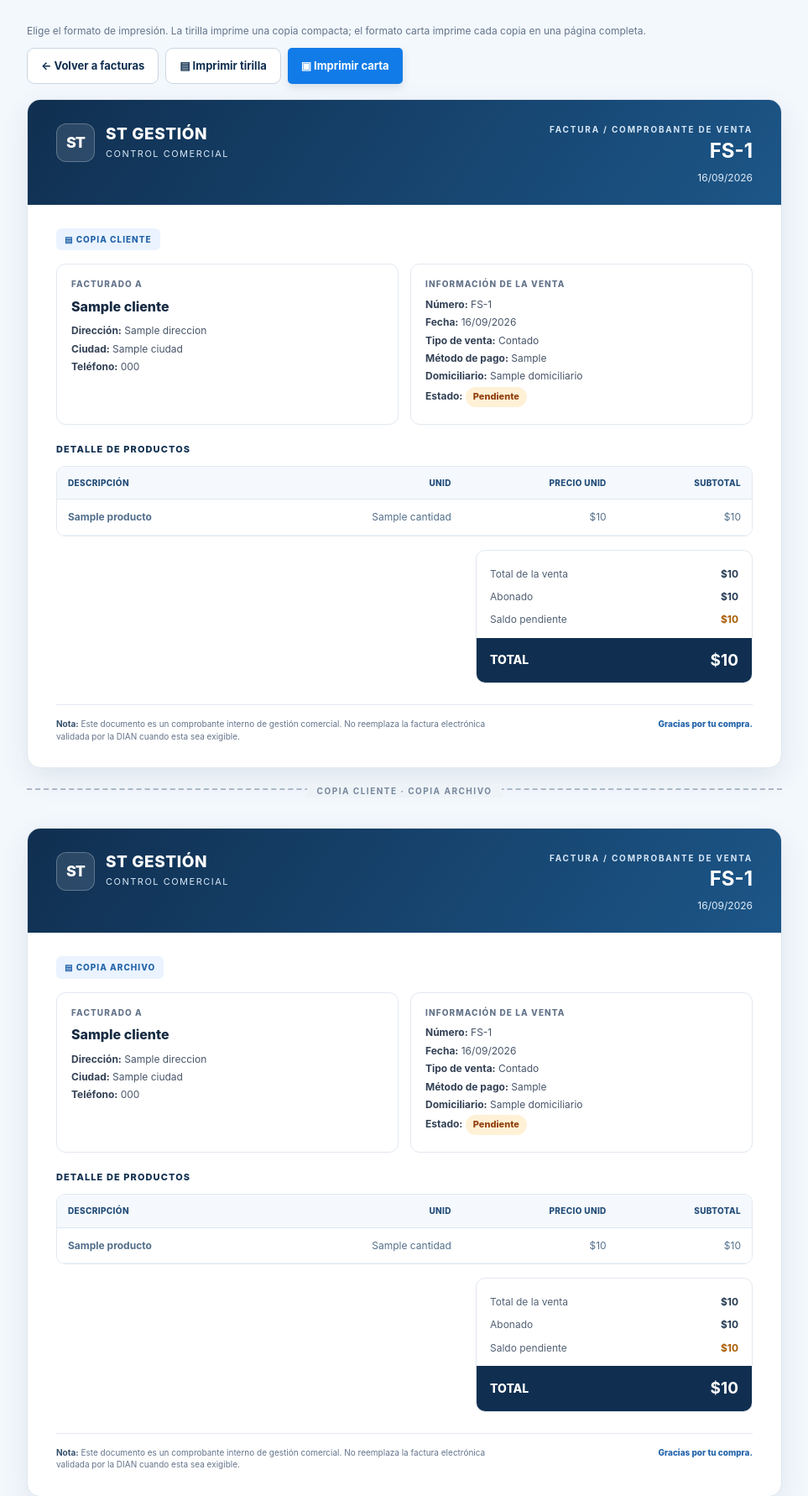
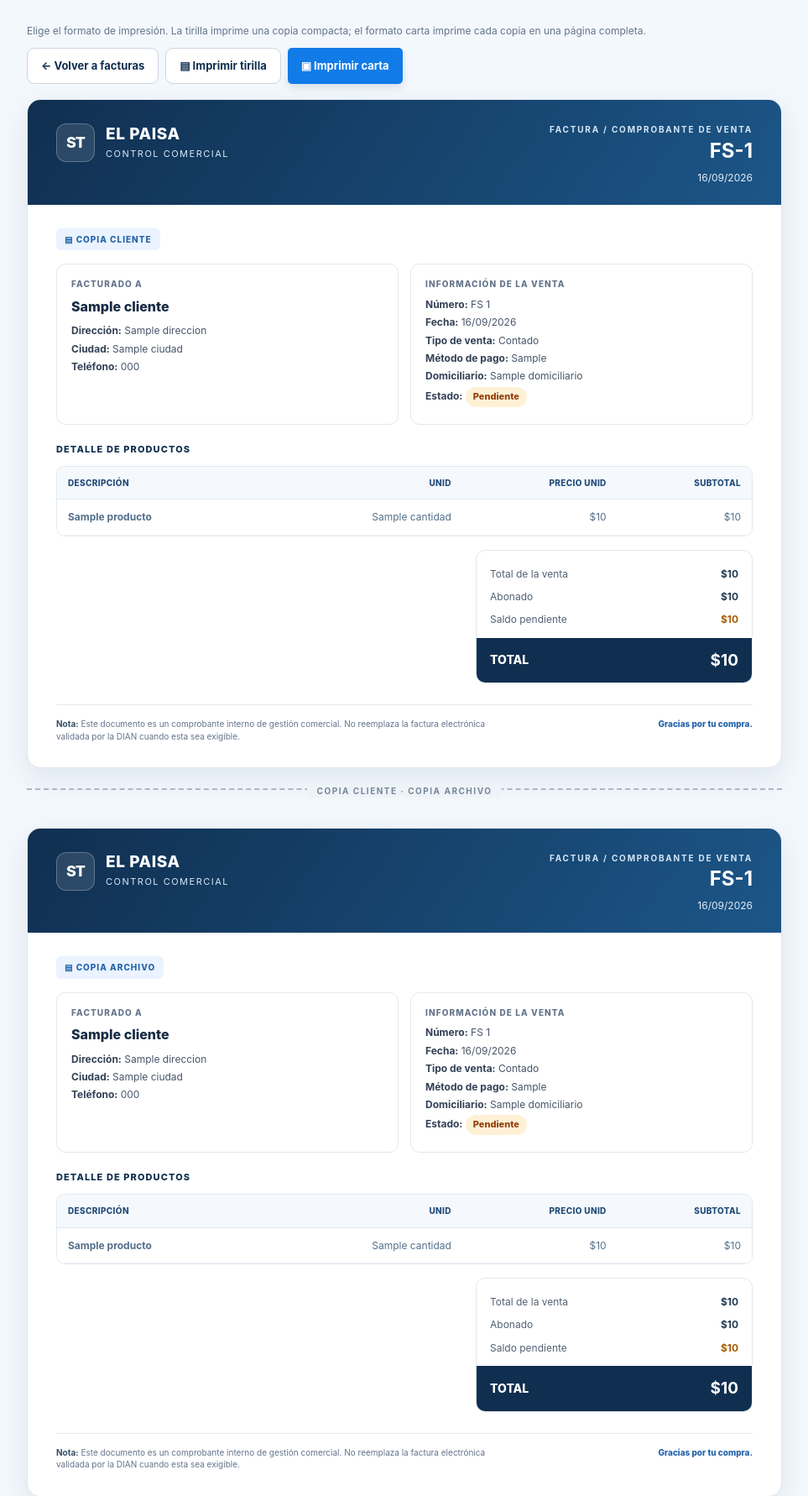
Before and after one commit to fspa11997/sistema-pedidos, a Flask app: page /factura/1 in a window 1280 px wide. Shown: the top 1782 px of the page at 84% size, without its empty margins (158-1121 px from the left). Run offline with Flask 3, Linux system fonts and the light colour scheme; the visitor is signed in with stand-in values (Sample User, id 1); a database or web service that is not in the repository returns one stand-in record (values such as "Sample title"); some libraries are stand-ins or nearby versions.

Commit message:
Actualizar

```diff
--- a/templates/factura.html
+++ b/templates/factura.html
@@ -269,7 +269,7 @@
         <div class="brand">
             <div class="brand-mark">ST</div>
             <div>
-                <div class="brand-name">ST GESTIÓN</div>
+                <div class="brand-name">EL PAISA</div>
                 <div class="brand-subtitle">Control comercial</div>
             </div>
         </div>
@@ -293,7 +293,7 @@
             </div>
             <div class="info-card">
                 <div class="eyebrow">Información de la venta</div>
-                <div class="info-line"><b>Número:</b> FS-{{ factura.id }}</div>
+                <div class="info-line"><b>Número:</b> FS {{ factura.id }}</div>
                 <div class="info-line"><b>Fecha:</b> 16/09/2026 </div>
                 <div class="info-line"><b>Tipo de venta:</b> {{ 'Crédito' if tipo_venta == 'credito' else 'Contado' }}</div>
                 {% if factura.metodo_pago %}<div class="info-line"><b>Método de pago:</b> {{ factura.metodo_pago|capitalize }}{% if tipo_venta == 'credito' %} (abono inicial){% endif %}</div>{% endif %}
```
